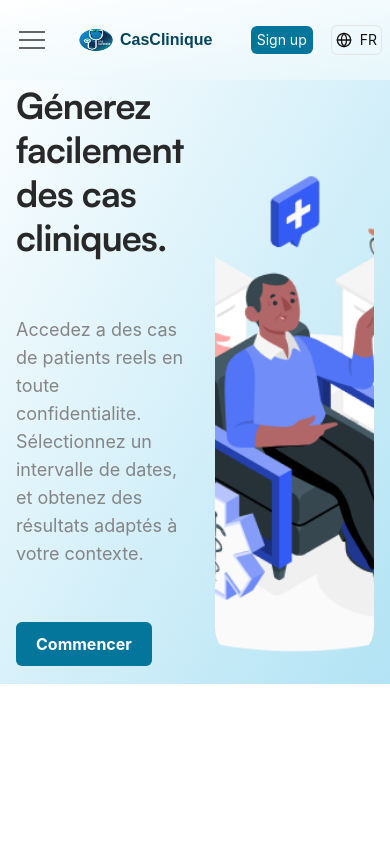
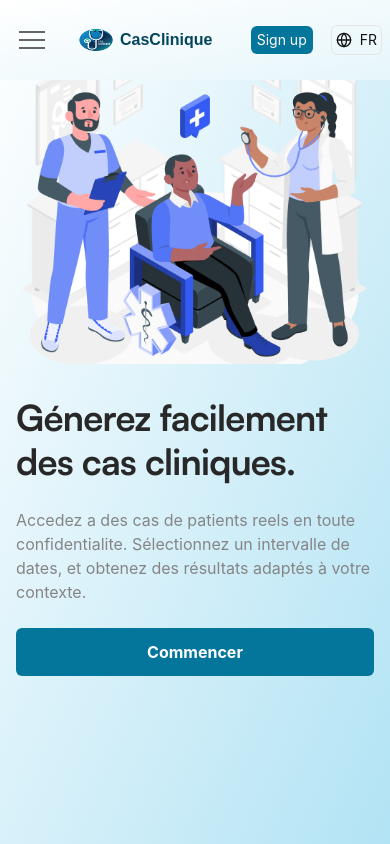
Before and after one commit to Hilary29/cas-clinique-generator, a Next.js app: page / in a window 390 px wide. Built offline with nearby package versions, Linux system fonts and the light colour scheme.

Commit message:
fix responsive

```diff
--- a/app/page.tsx
+++ b/app/page.tsx
@@ -1,28 +1,56 @@
 "use client"
 
-import Footer from "@/components/Footer";
-import { HeaderHome } from "@/components/HeaderHome";
-import Hero from "@/components/Hero";
-/* import { ModeToggle } from "@/components/ModeToggle"; */ //Changement de theme Dark light
+import Footer from "@/components/Footer"
+import { HeaderHome } from "@/components/HeaderHome"
+import Hero from "@/components/Hero"
 import * as React from "react"
-
-
+import Image from "next/image"
+import Link from "next/link"
 
 export default function Home() {
   return (
-    <main className="">
-    <HeaderHome />
-    <Hero />
-{/*       <div className="space-y-[100px] ">
-        <Hero />
-        <Features />
-        <Benefits />
-        <HowItWorks />
-        <Testimonials />
-        <Faq />
-      </div>
-      <Cta />
-      <Footer /> */}
+    <main className="min-h-screen bg-gradient-to-br from-white-50 to-accent-100 bg-cover bg-center w-full">
+      <HeaderHome />
+      <section
+        className="flex flex-col items-center w-full px-4 sm:px-6 md:px-8 lg:px-28 pt-16 sm:pt-20 md:pt-24 pb-6"
+        aria-label="Héros"
+      >
+        <div className="flex flex-col lg:flex-row w-full justify-between gap-8 sm:gap-12 md:gap-14 lg:gap-8">
+          {/* Contenu texte */}
+          <div className="flex flex-col gap-6 sm:gap-8 md:gap-10 lg:my-auto order-2 lg:order-1">
+            <h1
+              className="text-2xl sm:text-3xl lg:text-5xl font-semibold font-satoshi text-heading-desktop-h2 text-black-100"
+              aria-level={1}
+            >
+              Génerez facilement des cas cliniques.
+            </h1>
+            <p className="font-regular font-inter text-base sm:text-paragraph-lg text-black-400 max-w-none sm:max-w-lg md:max-w-xl">
+              Accedez a des cas de patients reels en toute confidentialite. Sélectionnez un intervalle de dates, et obtenez des résultats adaptés à votre contexte.
+            </p>
+            <div className="flex justify-center lg:justify-start">
+              <Link
+                className="bg-accent-700 text-white-50 font-semibold font-inter text-paragraph-md rounded-md py-3 px-5 transition-colors duration-300 hover:bg-accent-600 text-center sm:text-lg w-full sm:w-auto"
+                href={"/login"}
+                aria-label="Commencer la génération de cas cliniques"
+              >
+                Commencer
+              </Link>
+            </div>
+          </div>
+
+          {/* Image */}
+          <div className="w-full lg:w-[604px] h-[300px] sm:h-[400px] md:h-[480px] lg:h-[580px] rounded-[20px] sm:rounded-[32px] overflow-hidden order-1 lg:order-2">
+            <Image
+              src="/images/hero3.png"
+              alt="Image illustrative"
+              width={704}
+              height={580}
+              className="w-full h-full object-cover"
+              priority
+            />
+          </div>
+        </div>
+      </section>
     </main>
-  );
+  )
 }
--- a/components/Hero.tsx
+++ b/components/Hero.tsx
@@ -5,7 +5,7 @@ import Link from 'next/link';
 const HeroSection: React.FC = () => {
   return (
     <section
-      className="flex flex-col items-start w-full bg-gradient-to-br from-white-50 to-accent-100 px-4 sm:px-6 md:px-8 lg:px-28 pt-20 md:pt-24 pb-6"
+      className="flex flex-col items-start w-full  px-4 sm:px-6 md:px-8 lg:px-28 pt-20 md:pt-24 pb-6"
       aria-label="Héros"
     >
       <div className="flex flex-row w-full justify-between gap-8 sm:gap-12 md:gap-14 lg:gap-8">
```
